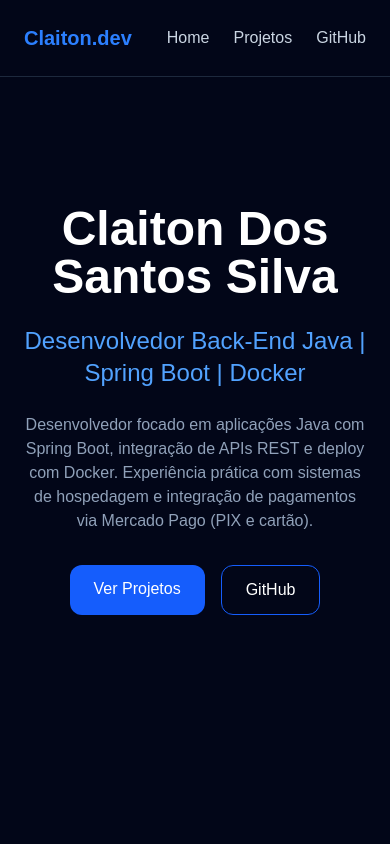
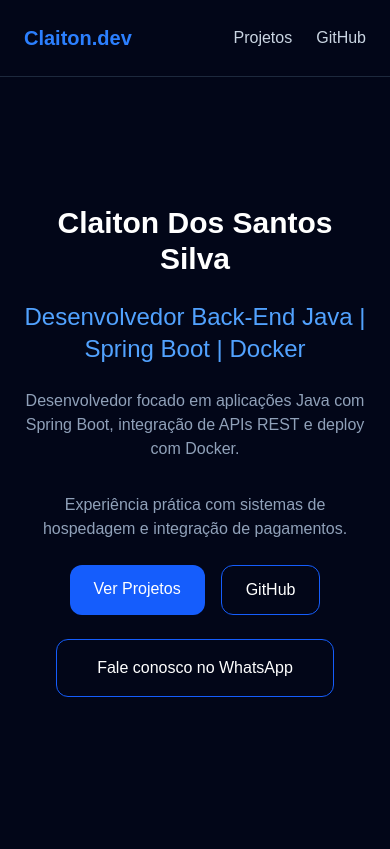
Before and after one commit to Claitonok/portfolio, a Next.js app: page / in a window 390 px wide. Built offline with nearby package versions, Linux system fonts and the light colour scheme.

Commit message:
Portfolio

```diff
--- a/app/components/Hero.jsx
+++ b/app/components/Hero.jsx
@@ -2,7 +2,7 @@ export default function Hero() {
   return (
     <section className="flex flex-col items-center justify-center text-center py-32 px-6">
 
-      <h1 className="text-5xl md:text-6xl font-bold mb-6">
+      <h1 className="text-3xl sm:text-2xl md:text-4xl lg:text-6xl font-bold mb-6">
         Claiton Dos Santos Silva
       </h1>
 
@@ -13,9 +13,9 @@ export default function Hero() {
       <p className="max-w-2xl text-slate-400 mb-8">
         Desenvolvedor focado em aplicações Java com Spring Boot,
         integração de APIs REST e deploy com Docker.
-        Experiência prática com sistemas de hospedagem
-        e integração de pagamentos via Mercado Pago (PIX e cartão).
       </p>
+        <p className="text-slate-400 mb-6 mt-0">Experiência prática com sistemas de hospedagem
+        e integração de pagamentos.</p>
 
       <div className="flex gap-4">
         <a
@@ -33,6 +33,15 @@ export default function Hero() {
           GitHub
         </a>
       </div>
+
+      <div className="flex gap-4 py-6">
+         <a href="https://wa.me/+5513997290816" target="_blank"
+          className="border border-blue-600 px-10 py-4 rounded-xl hover:bg-blue-600 transition"
+          >
+            Fale conosco no WhatsApp
+        </a>
+      </div>
+
     </section>
   );
 }
--- a/app/components/Navbar.jsx
+++ b/app/components/Navbar.jsx
@@ -9,6 +9,26 @@ export default function Navbar() {
 
       <div className="space-x-6 text-slate-300">
         <Link href="/" className="hover:text-blue-400">Home</Link>
+        <a
+          href="https://github.com/Claitonok"
+          target="_blank"
+          className="hover:text-blue-400"
+        >
+          GitHub
+        </a>
+      </div>
+    </nav>
+  );
+}
+
+export function NavbarHome() {
+  return (
+    <nav className="flex justify-between items-center p-6 bg-slate-950 border-b border-slate-800">
+      <h1 className="text-xl font-bold text-blue-500">
+        Claiton.dev
+      </h1>
+
+      <div className="space-x-6 text-slate-300">
         <Link href="/projetos" className="hover:text-blue-400">Projetos</Link>
         <a
           href="https://github.com/Claitonok"
--- a/app/page.tsx
+++ b/app/page.tsx
@@ -1,10 +1,10 @@
-import Navbar from "./components/Navbar";
+import Navbar, { NavbarHome } from "./components/Navbar";
 import Hero from "./components/Hero";
 
 export default function Home() {
   return (
     <main className="bg-slate-950 text-white min-h-screen">
-      <Navbar />
+      <NavbarHome />
       <Hero />
     </main>
   );
--- a/app/projetos/page.tsx
+++ b/app/projetos/page.tsx
@@ -52,7 +52,7 @@ export default function Projetos() {
       <Navbar />
 
       <section className="px-6 py-20 max-w-6xl mx-auto">
-        <h2 className="text-4xl font-bold text-center mb-16 bg-gradient-to-r from-blue-400 to-cyan-400 bg-clip-text text-transparent">
+        <h2 className="text-3xl font-bold text-center md:text-4xl mb-16 bg-linear-to-r from-blue-400 to-cyan-400 bg-clip-text text-transparent">
           Projetos em Destaque
         </h2>
 
```
